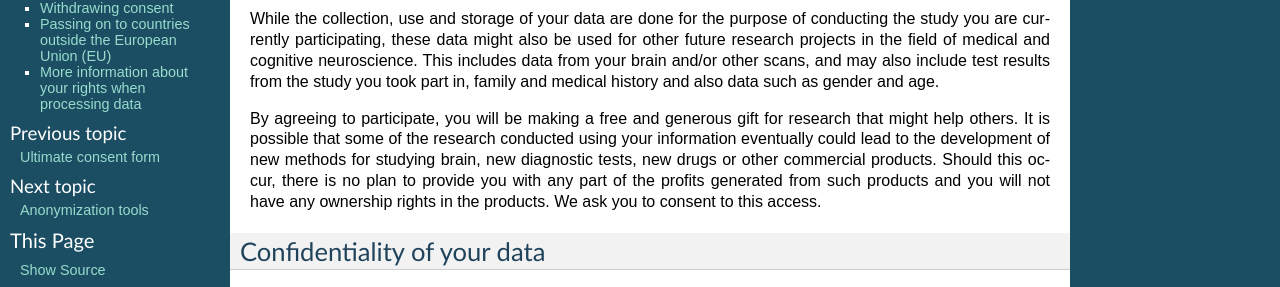
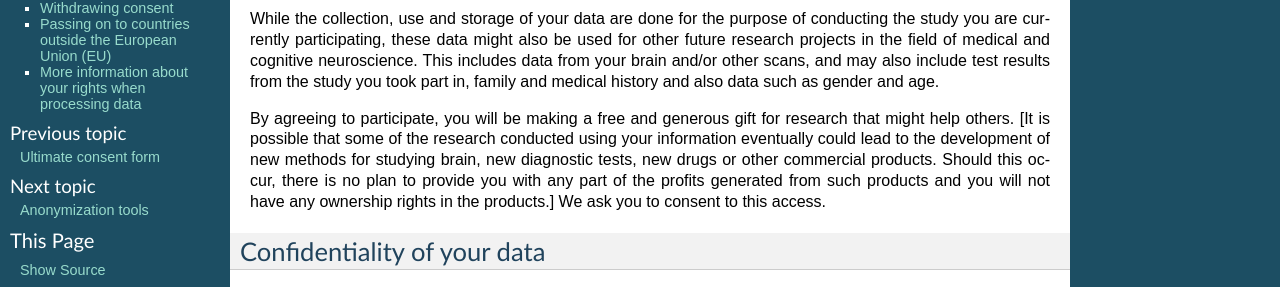
Before and after one commit to con/open-brain-consent, a Sphinx documentation site: the page built from docs/source/ultimate_gdpr.rst, in a window 1280 px wide and 1400 px high. Shown: the part 234-521 px from the top of the window. Built offline with Sphinx 7.4.7, drawn with Linux system fonts in a browser that asks for light colours; some of the changed text lies outside the part shown.

Commit message:
few more tidy up

```diff
--- a/docs/source/ultimate_gdpr.rst
+++ b/docs/source/ultimate_gdpr.rst
@@ -10,7 +10,7 @@ Usage and storage of your data
 ______________________________
 While the collection, use and storage of your data are done for the purpose of conducting the study you are currently participating, these data might also be used for other future research projects in the field of medical and cognitive neuroscience. This includes data from your brain and/or other scans, and may also include test results from the study you took part in, family and medical history and also data such as gender and age.
 
-By agreeing to participate, you will be making a free and generous gift for research that might help others.  It is possible that some of the research conducted using your information eventually could lead to the development of new methods for studying brain, new diagnostic tests, new drugs or other commercial products. Should this occur, there is no plan to provide you with any part of the profits generated from such products and you will not have any ownership rights in the products. We ask you to consent to this access.
+By agreeing to participate, you will be making a free and generous gift for research that might help others.  [It is possible that some of the research conducted using your information eventually could lead to the development of new methods for studying brain, new diagnostic tests, new drugs or other commercial products. Should this occur, there is no plan to provide you with any part of the profits generated from such products and you will not have any ownership rights in the products.] We ask you to consent to this access.
 
 Confidentiality of your data
 ____________________________
@@ -38,9 +38,9 @@ For general information about your rights when processing your personal data, yo
 
 If you have questions about your rights, please contact the person responsible for the processing of your personal data. For this study, that is:
 
-xxx (see Appendix A for contact details)
+xxx (see Appendix for contact details)
 
-If you have questions or complaints about the processing of your personal data, we advise you to first contact the research location. You can also contact the Data Protection Officer of xxx  (see the contact details in Appendix A) or the [xxx] Data Protection Authority.
+If you have questions or complaints about the processing of your personal data, we advise you to first contact the research location. You can also contact the Data Protection Officer of xxx  (see the contact details in Appendix ) or the [xxx] Data Protection Authority.
 
 Date:
 Collected by:
```
